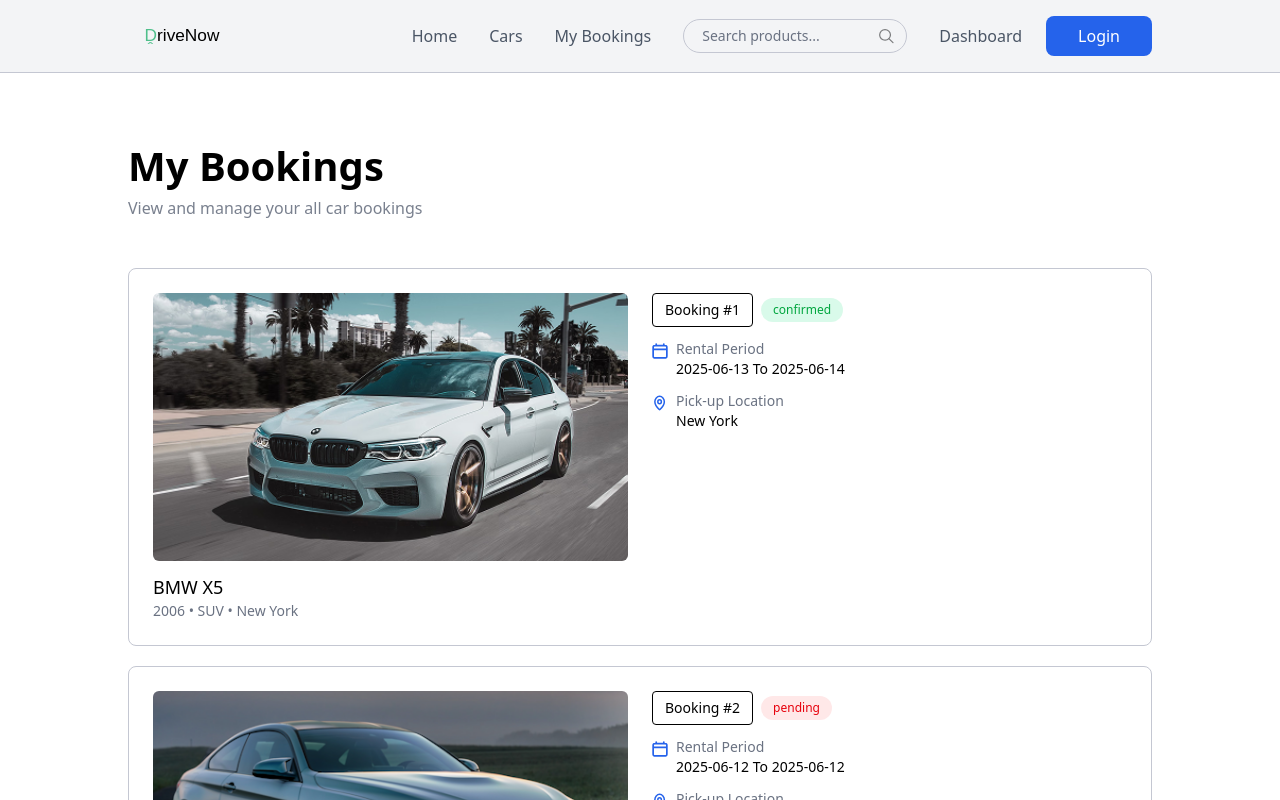
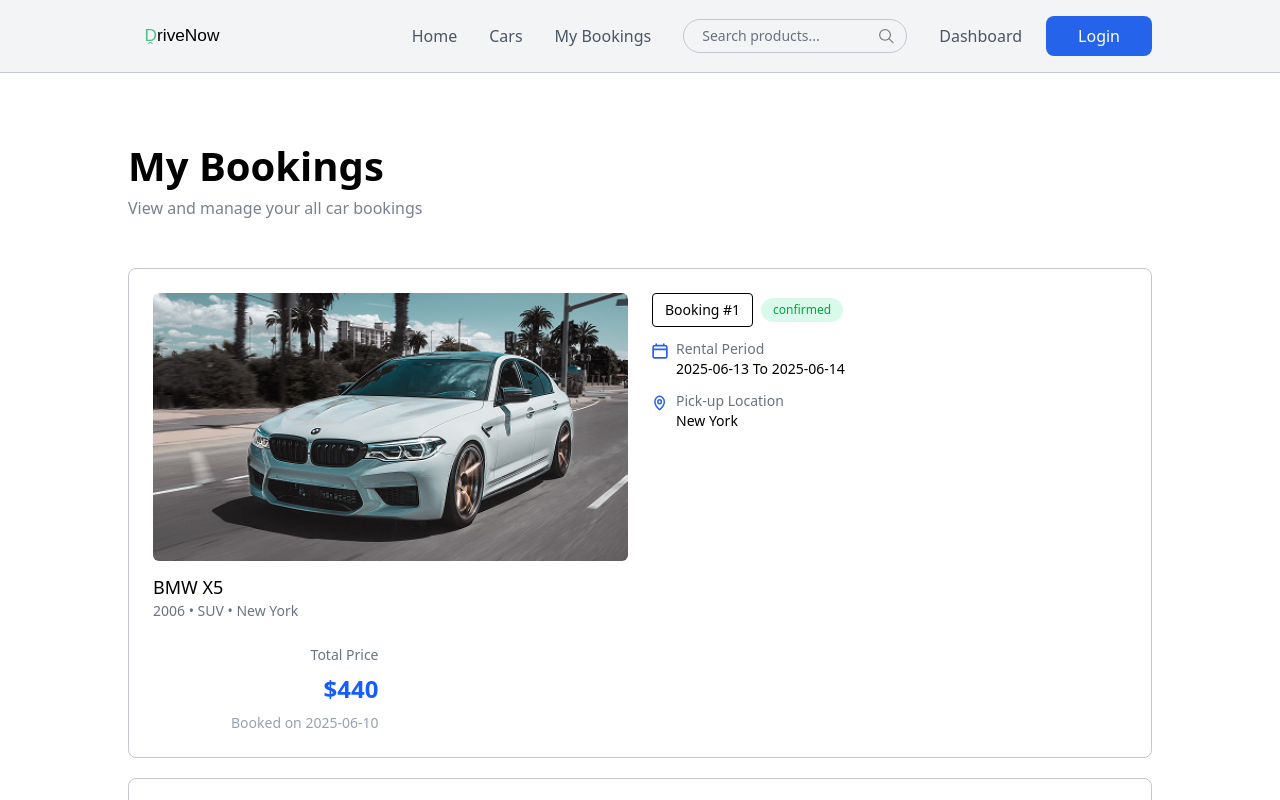
Before and after one commit to shanedrasingh05/DriveNow, a React (Vite) app in the folder client/: page /my-bookings in a window 1280 px wide. Shown: the top 800 px of the page. Built offline with nearby package versions, Linux system fonts and the light colour scheme.

Commit message:
add file

```diff
--- a/client/src/pages/MyBookings.jsx
+++ b/client/src/pages/MyBookings.jsx
@@ -1,3 +1,7 @@
+
+
+
+
 import React, { useEffect, useState } from 'react'
 import { assets, dummyMyBookingsData } from '../assets/assets'
 import Title from '../components/Title'
@@ -5,6 +9,8 @@ import Title from '../components/Title'
 const MyBookings = () => {
 
   const [booking, setBooking] = useState([])
+  const currency = import.meta.env.VITE_CURRENCY;
+
 
   const fetchMyBookings = async () => {
     setBooking(dummyMyBookingsData)
@@ -68,14 +74,14 @@ const MyBookings = () => {
                 </p>
               </div>
 
-              <div className='flex items-start gap-2 mt-3'>
+              <div className="flex items-start gap-2 mt-3">
                 <img
                   src={assets.calendar_icon_colored}
                   alt=""
                   className="w-4 h-4 mt-1"
                 />
                 <div>
-                  <p className='text-gray-500'>Rental Period</p>
+                  <p className="text-gray-500">Rental Period</p>
                   <p>
                     {booking.pickupDate.split("T")[0]} To{" "}
                     {booking.returnDate.split("T")[0]}{" "}
@@ -83,22 +89,30 @@ const MyBookings = () => {
                 </div>
               </div>
 
-
-              <div className='flex items-start gap-2 mt-3'>
+              <div className="flex items-start gap-2 mt-3">
                 <img
                   src={assets.location_icon_colored}
                   alt=""
                   className="w-4 h-4 mt-1"
                 />
                 <div>
-                  <p className='text-gray-500'>Pick-up Location</p>
+                  <p className="text-gray-500">Pick-up Location</p>
                   <p>{booking.car.location}</p>
                 </div>
               </div>
             </div>
 
             {/* booking price */}
-
+            <div className="md:col-span-1 flex flex-col justify-self-endJ items-end gap-2 ">
+              <p className="text-sm text-gray-500">Total Price</p>
+              <h1 className="text-2xl font-semibold text-blue-600">
+                {currency}
+                {booking.price}
+              </h1>
+              <p className="text-sm text-gray-400">
+                Booked on {booking.createdAt.split("T")[0]}
+              </p>
+            </div>
 
 
           </div>
```
